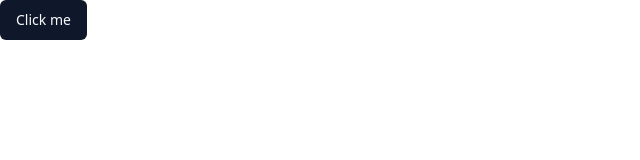
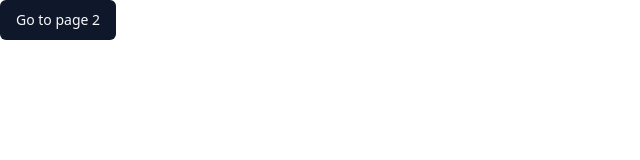
Before and after one commit to handxr/f1-turbo-react, a React (Vite) app in the folder apps/web/: page / in a window 1280 px wide. Shown: the top 160 px of the page, without its empty margins (0-640 px from the left). Built offline with nearby package versions, Linux system fonts and the light colour scheme.

Commit message:
adding react router dom

```diff
--- a/apps/web/package.json
+++ b/apps/web/package.json
@@ -11,7 +11,6 @@
   },
   "dependencies": {
     "@radix-ui/react-slot": "1.0.2",
-    "axios": "1.4.0",
     "class-variance-authority": "0.7.0",
     "clsx": "2.0.0",
     "lucide-react": "0.265.0",
--- a/apps/web/src/App.tsx
+++ b/apps/web/src/App.tsx
@@ -1,9 +1,10 @@
-import { Button } from "./components/ui/button";
+import { AppProvider } from "./providers/app.provider";
+import { AppRoutes } from "./routes";
 
 export default function App() {
   return (
-    <Button onClick={() => globalThis.window.alert("Hello world!")}>
-      Click me
-    </Button>
+    <AppProvider>
+      <AppRoutes />
+    </AppProvider>
   );
 }
--- /dev/null
+++ b/apps/web/src/features/drivers/index.ts
@@ -0,0 +1 @@
+export * from "./pages";
--- /dev/null
+++ b/apps/web/src/features/drivers/pages/index.tsx
@@ -0,0 +1,19 @@
+import { Button } from "@/components/ui/button";
+import { useSearchParams } from "react-router-dom";
+
+export const HomePage = () => {
+  const [searchParams, setSearchParams] = useSearchParams();
+
+  return (
+    <Button
+      onClick={() =>
+        setSearchParams({
+          ...searchParams,
+          page: "3",
+        })
+      }
+    >
+      Go to page 2
+    </Button>
+  );
+};
--- /dev/null
+++ b/apps/web/src/providers/app.provider.tsx
@@ -0,0 +1,16 @@
+import React from "react";
+import { HelmetProvider } from "react-helmet-async";
+
+export const AppProvider = ({ children }: { children: React.ReactNode }) => {
+  return (
+    <React.Suspense
+      fallback={
+        <div className="flex items-center justify-center h-screen">
+          <div className="animate-spin rounded-full h-32 w-32 border-t-2 border-b-2 border-gray-900"></div>
+        </div>
+      }
+    >
+      <HelmetProvider>{children}</HelmetProvider>
+    </React.Suspense>
+  );
+};
--- /dev/null
+++ b/apps/web/src/routes/index.tsx
@@ -0,0 +1,13 @@
+import { HomePage } from "@/features/drivers";
+import { createBrowserRouter, RouterProvider } from "react-router-dom";
+
+export const AppRoutes = () => {
+  const browserRouter = createBrowserRouter([
+    {
+      path: "/",
+      element: <HomePage />,
+    },
+  ]);
+
+  return <RouterProvider router={browserRouter} />;
+};
```
Also changed, not shown: apps/web/src/main.tsx (+8 -7 lines).
